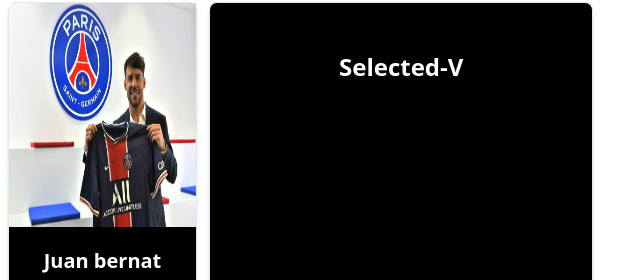
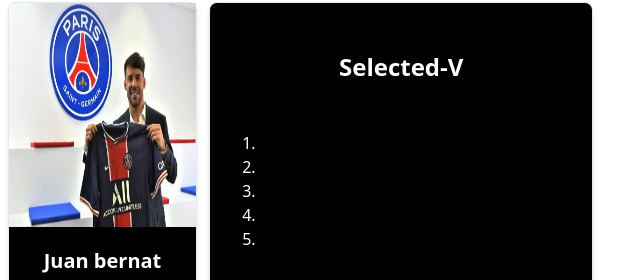
Before and after one commit to nazmuldeep/best-five-selected-with-dom, a plain HTML site: page index.html in a window 1280 px wide. Shown: the part 576-856 px from the top of the page, 523-1163 px from the left. Drawn offline with nearby package versions, Linux system fonts and the light colour scheme.

Commit message:
order list create in select V

```diff
--- a/index.html
+++ b/index.html
@@ -232,11 +232,11 @@
                     <div class="flex">
                         <div>
                             <ul>
-                                <li></li>
-                                <li></li>
-                                <li></li>
-                                <li></li>
-                                <li></li>
+                                <li>1.</li>
+                                <li>2.</li>
+                                <li>3.</li>
+                                <li>4.</li>
+                                <li>5.</li>
                             </ul>
 
                         </div>
```
